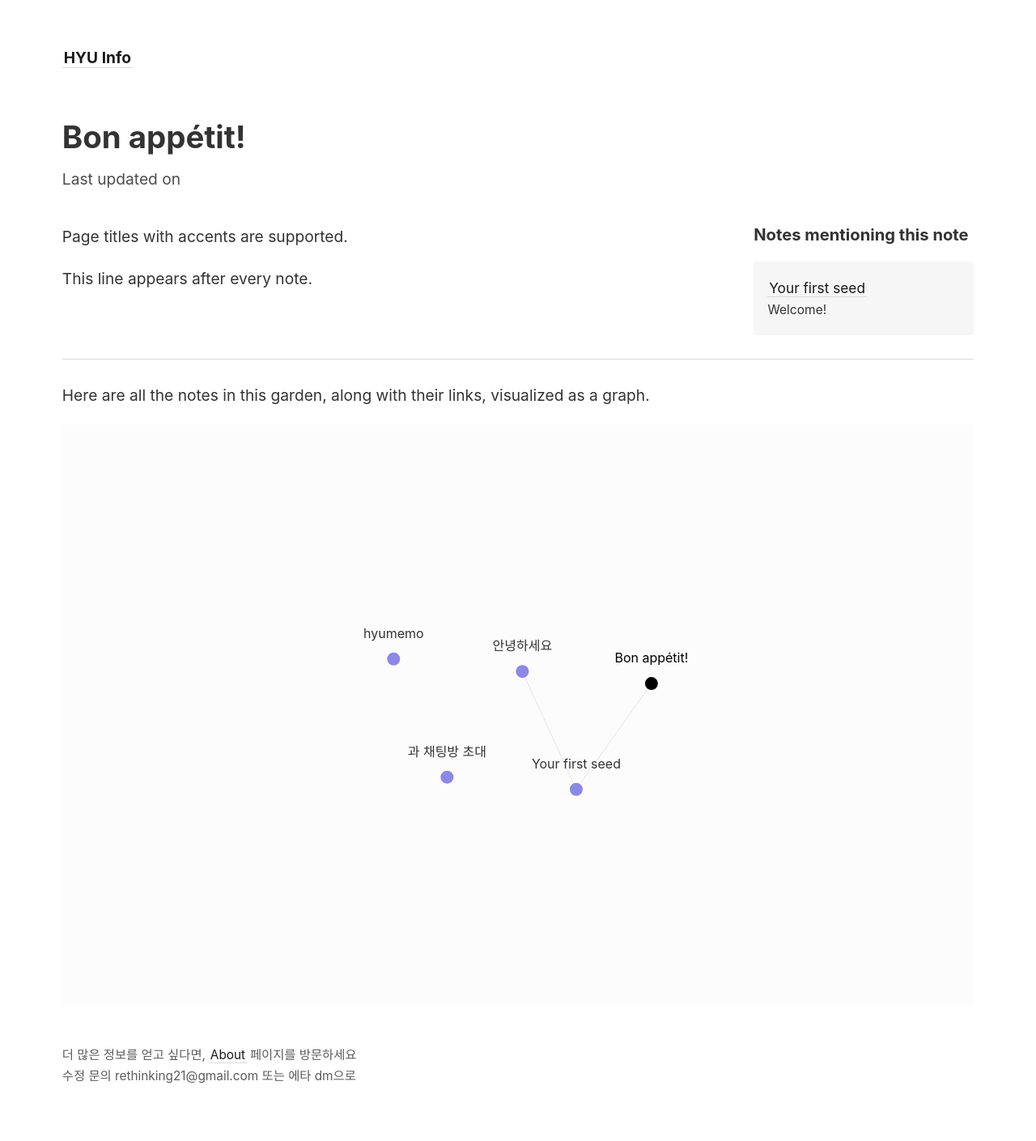
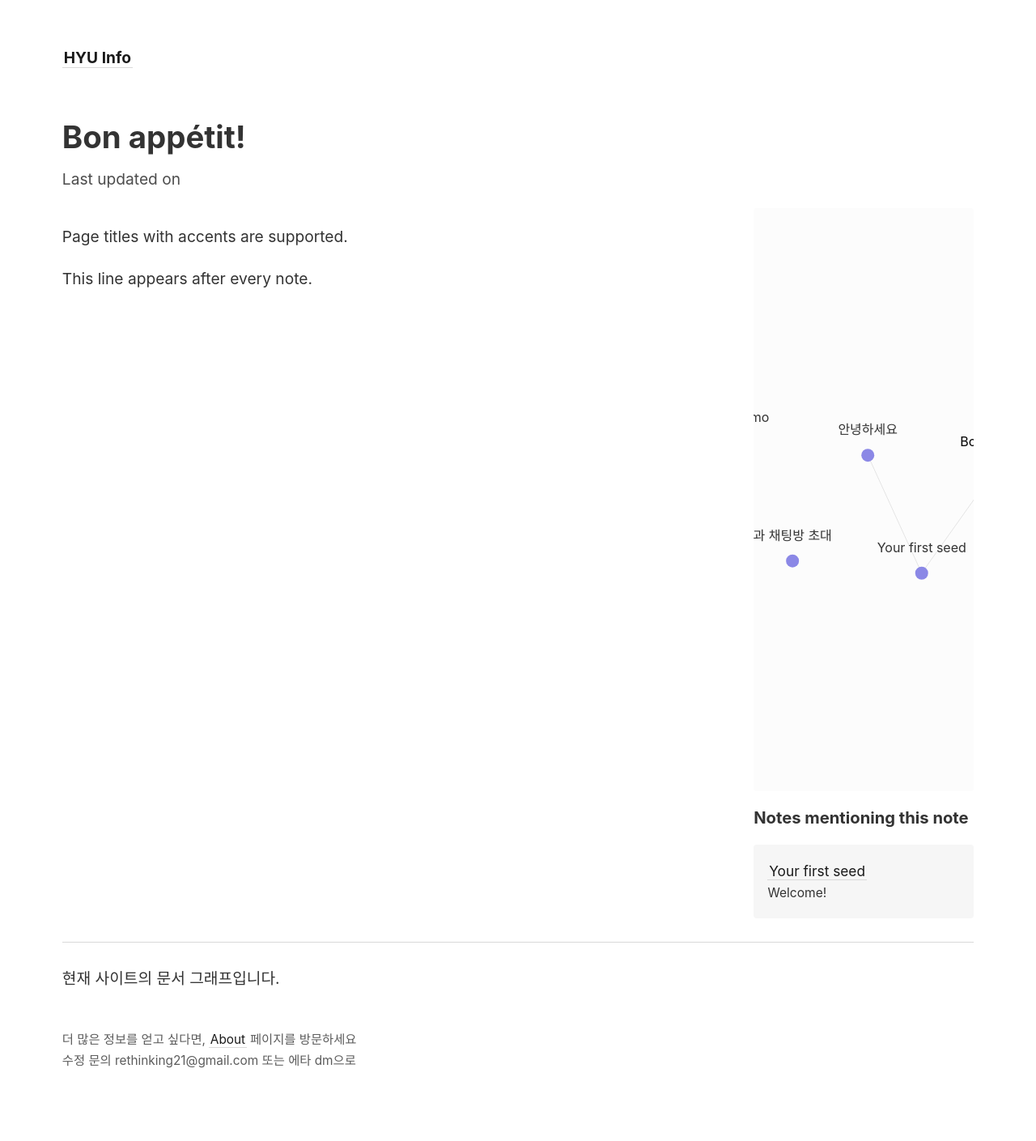
Before and after one commit to rethinking21/hyu_info, a Jekyll site: the page built from _notes/accents.md, in a window 1280 px wide. Shown: the whole page at 81% size. Built offline with Jekyll 4.4.1, drawn with Linux system fonts in a browser that asks for light colours.

Commit message:
fix graph layout

```diff
--- a/_layouts/note.html
+++ b/_layouts/note.html
@@ -18,6 +18,7 @@
     </content>
 
     <side style="font-size: 0.9em">
+      {% include notes_graph.html %}
       <h3 style="margin-bottom: 1em">Notes mentioning this note</h3>
       {% if page.backlinks.size > 0 %}
       <div style="display: grid; grid-gap: 1em; grid-template-columns: repeat(1fr);">
@@ -42,6 +43,4 @@
 
 <hr>
 
-<p>Here are all the notes in this garden, along with their links, visualized as a graph.</p>
-
-{% include notes_graph.html %}
+<p>현재 사이트의 문서 그래프입니다.</p>
```
